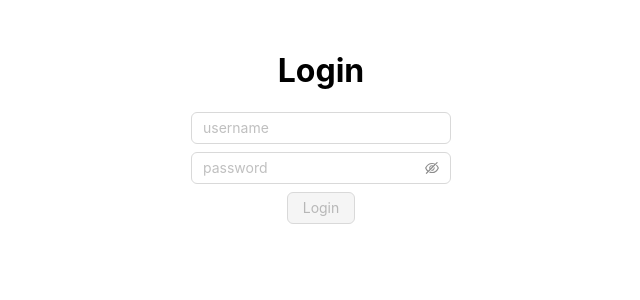
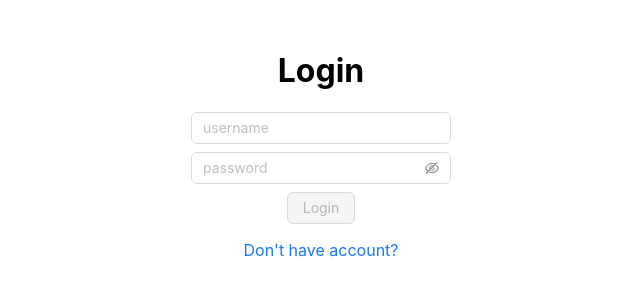
Before and after one commit to Dilansilva/ucsc-component-based-app, a React (Create React App) app: page / in a window 1280 px wide. Shown: the top 300 px of the page, without its empty margins (319-959 px from the left). Built offline with nearby package versions, Linux system fonts and the light colour scheme.

Commit message:
add link to login

```diff
--- a/src/pages/Login.js
+++ b/src/pages/Login.js
@@ -51,6 +51,7 @@ function Login() {
         Login
       </Button>
         <small className='errorMsg'>{credentails ? credentails : null}</small>
+          <a href='/signup'>Don't have account?</a>
       </Space>
     </div>
   );
```
